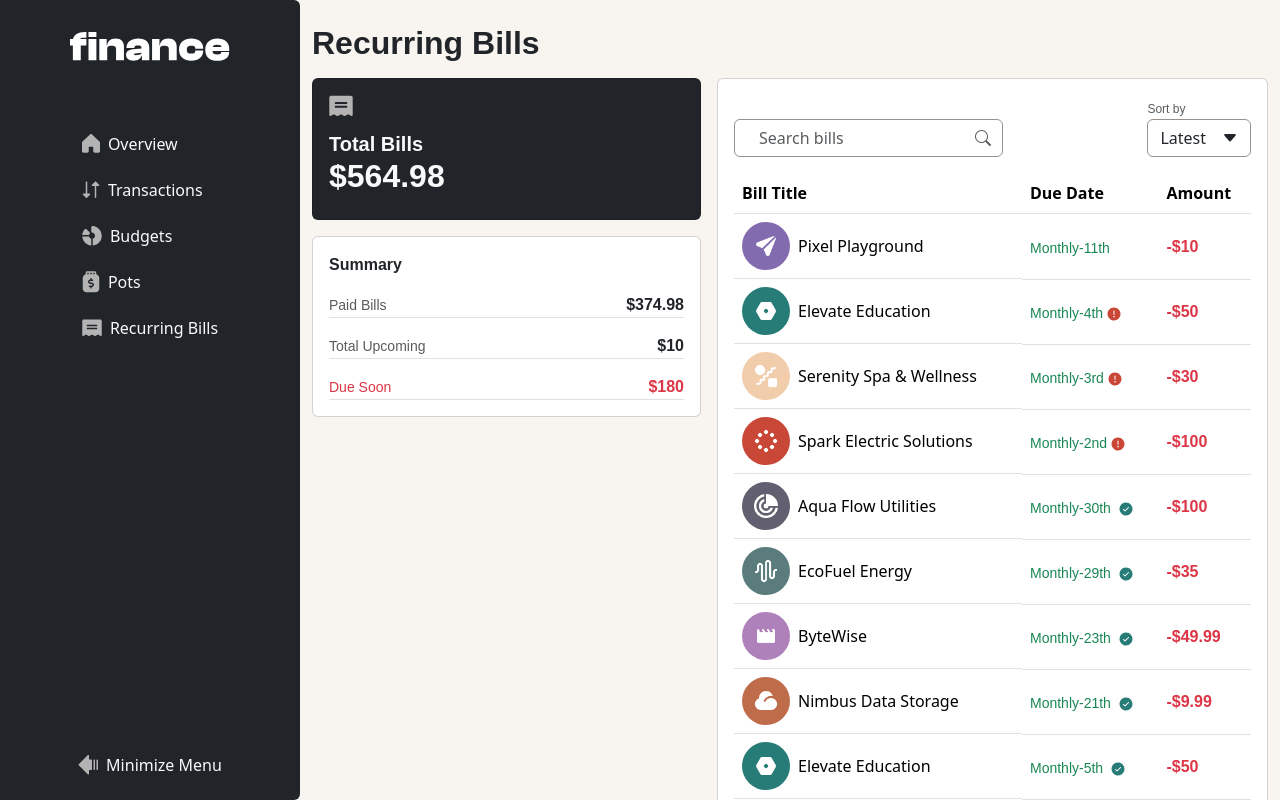
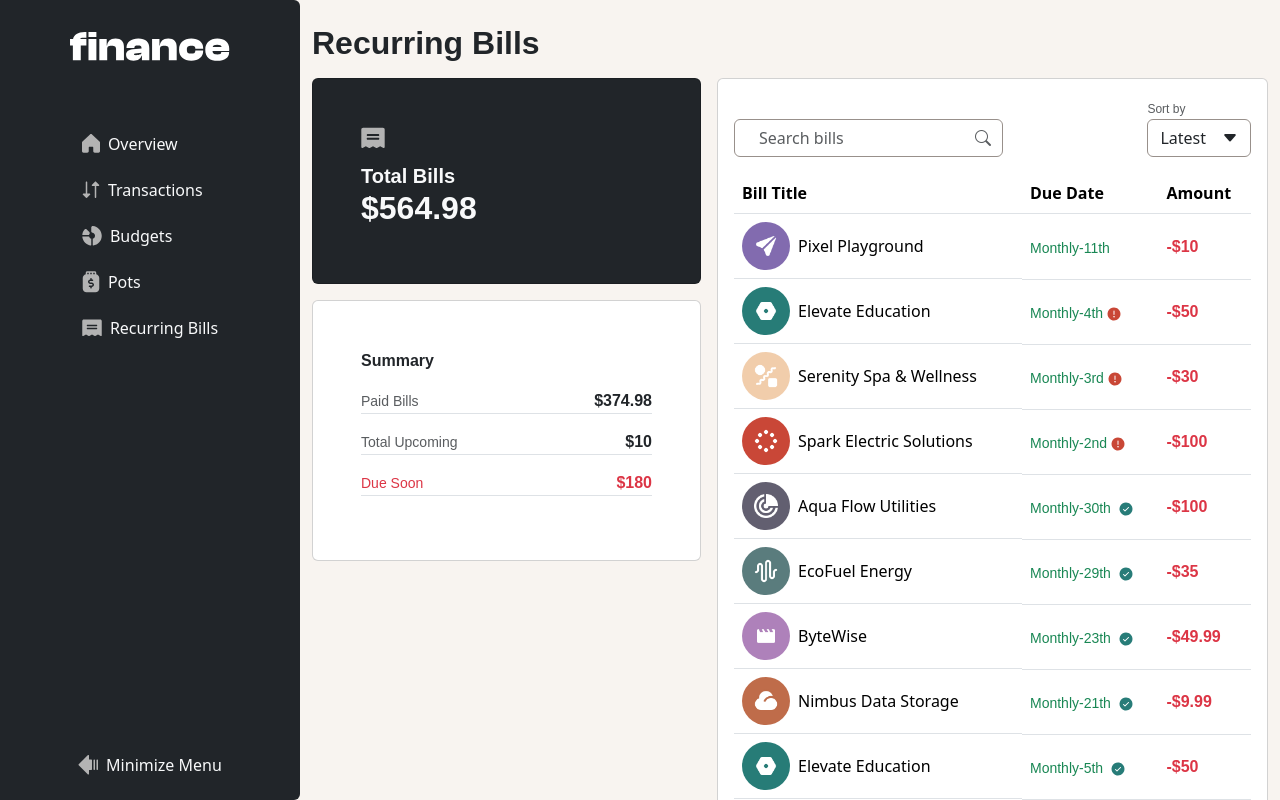
Before and after one commit to abdalsimam1-sketch/personal-finance-app, a React (Vite) app: page /bills in a window 1280 px wide. Shown: the top 800 px of the page. Built offline with nearby package versions, Linux system fonts and the light colour scheme.

Commit message:
add : more padding to cards and margin for spacing

```diff
--- a/src/pages/RecurringBills.jsx
+++ b/src/pages/RecurringBills.jsx
@@ -57,7 +57,7 @@ export const RecurringBills = () => {
       </div>
       <main className="row g-3">
         <section className="col-12 col-lg-5 d-flex flex-column flex-md-row flex-lg-column gap-3">
-          <div className="p-3 bg-dark card text-light w-100 ">
+          <div className="p-5 bg-dark card text-light w-100 ">
             <div className="d-flex gap-3 flex-md-column">
               <img
                 src={billsIcon}
@@ -70,7 +70,7 @@ export const RecurringBills = () => {
               </div>
             </div>
           </div>
-          <div className="card p-3 w-100 d-flex flex-column gap-3">
+          <div className="card p-5 w-100 d-flex flex-column gap-3">
             <span className="text-preset-3">Summary</span>
             <div className="d-flex justify-content-between align-items-center text-preset-4 border-bottom">
               <span className="text-muted text-preset-4">Paid Bills</span>
@@ -80,7 +80,7 @@ export const RecurringBills = () => {
               <span className="text-muted">Total Upcoming</span>
               <span className="text-preset-3">${totalUpComing}</span>
             </div>
-            <div className="d-flex justify-content-between align-items-center text-preset-4 border-bottom text-danger">
+            <div className="d-flex justify-content-between align-items-center text-preset-4 border-bottom text-danger mb-3">
               {" "}
               <span>Due Soon</span>
               <span className="text-preset-3">${totalDue}</span>
```
